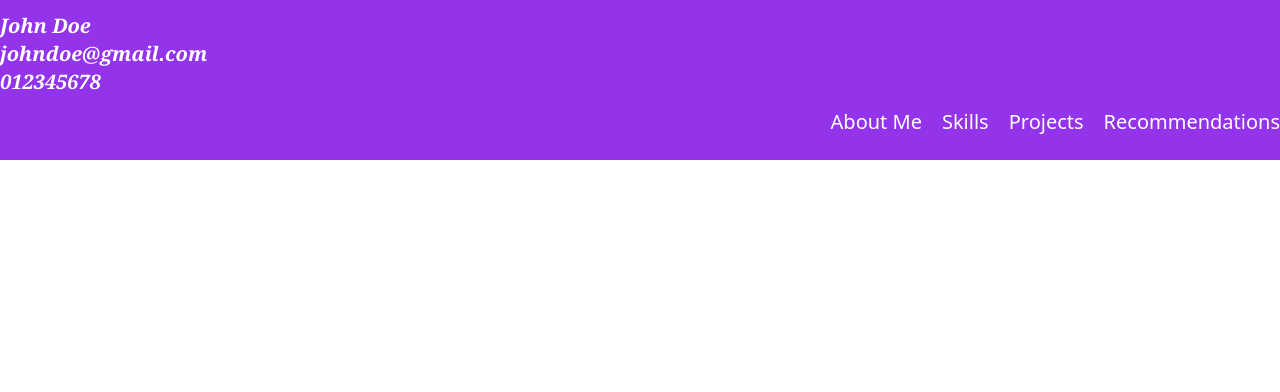
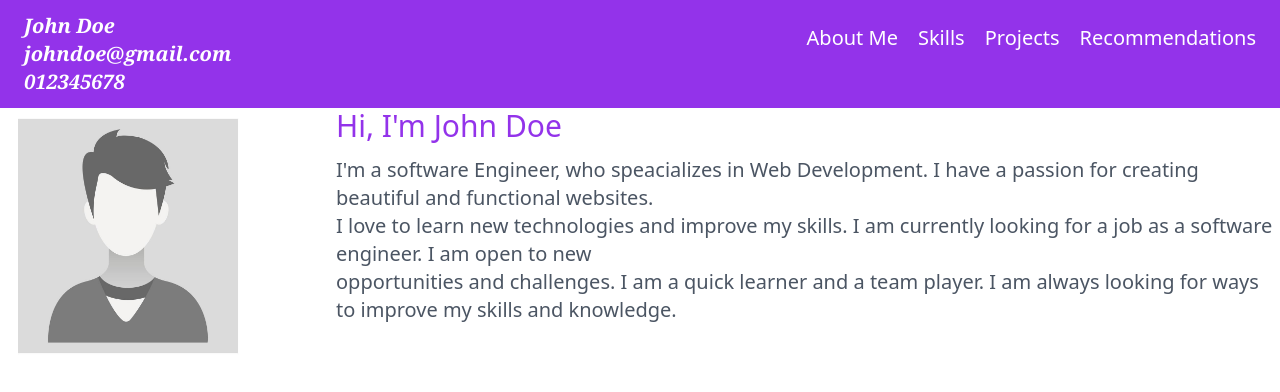
Before and after one commit to xjackhammered/coursera_static_portfolio, a plain HTML site: page index.html in a window 1280 px wide. Drawn offline with nearby package versions, Linux system fonts and the light colour scheme.

Commit message:
added about me

```diff
--- a/index.html
+++ b/index.html
@@ -8,18 +8,34 @@
 </head>
 <body>
     <nav class="bg-purple-600">
-        <div class="py-3">
+        <div class="flex py-3 justify-between mx-6">
+            <div class="">
                 <p class="font-bold font-serif italic text-xl text-white">John Doe</p>
                 <p class="font-bold font-serif italic text-xl text-white">johndoe@gmail.com</p>
                 <p class="font-bold font-serif italic text-xl text-white">012345678</p>
-            <ul class="flex space-x-5 justify-end">
+            </div>
+            <div>
+                <ul class="flex space-x-5">
                     <li class="text-white py-3 hover:underline text-xl">About Me</li>
                     <li class="text-white py-3 hover:underline text-xl">Skills</li>
                     <li class="text-white py-3 hover:underline text-xl">Projects</li>
                     <li class="text-white py-3 hover:underline text-xl">Recommendations</li>
                 </ul>
             </div>
+        </div>
     </nav>
+    <div class="flex items-start gap-20">
+        <img src="profile.jpg" alt="Profile Picture" class="w-64 h-64 px-2">
+        <div>
+            <h1 class="text-purple-600 text-3xl mb-3">Hi, I'm John Doe</h1>
+            <p class="text-gray-600 text-xl">I'm a software Engineer, who speacializes in Web Development.
+                I have a passion for creating beautiful and functional websites. <br> I love to learn new technologies and improve my skills.
+                I am currently looking for a job as a software engineer. I am open to new <br> opportunities and challenges.
+                I am a quick learner and a team player. I am always looking for ways to improve my skills and knowledge.
+            </p>
+        </div>
+    </div>
+
 
 
 </body>
```
Also changed, not shown: profile.jpg (added). Lines whose indentation alone changed are shown as unchanged.
